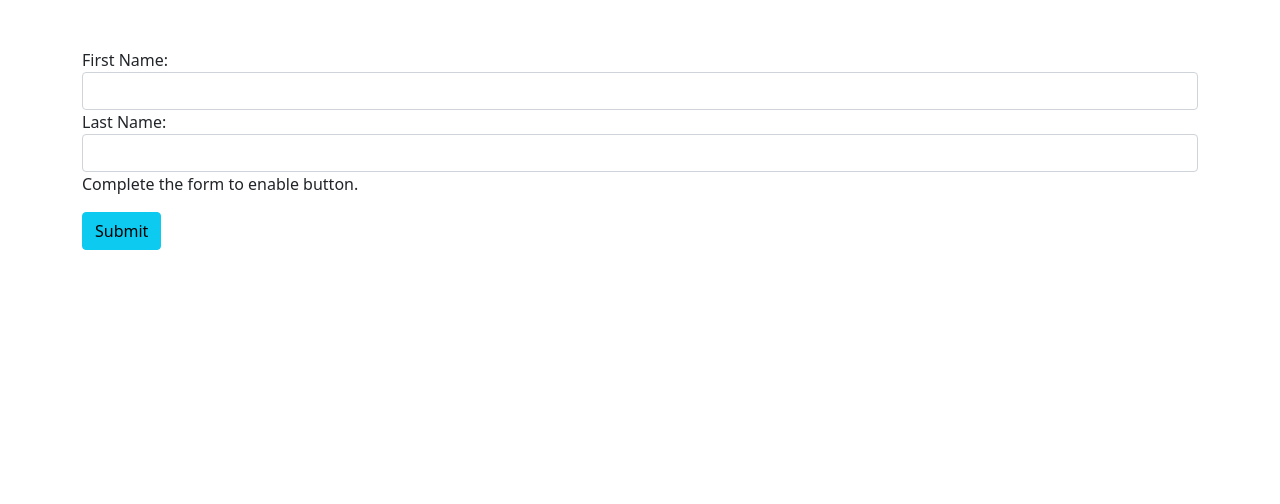
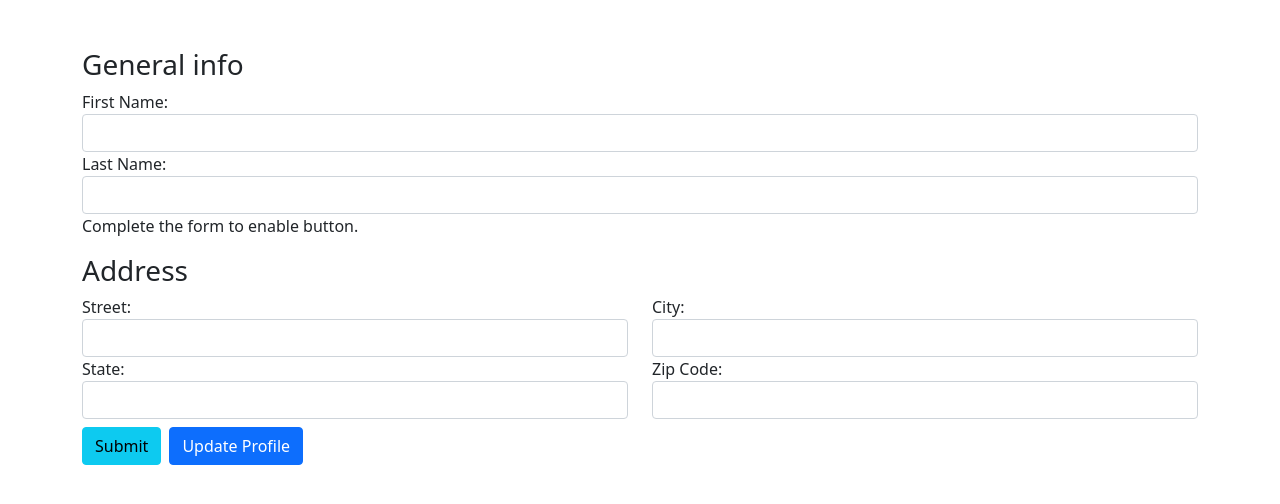
Before and after one commit to kouameYao/angular-forms, an Angular app: page / in a window 1280 px wide. Shown: the top 504 px of the page. Built offline with nearby package versions, Linux system fonts and the light colour scheme.

Commit message:
Creating nested forms group and update part of that form

```diff
--- a/src/app/profile-editor/profile-editor.component.html
+++ b/src/app/profile-editor/profile-editor.component.html
@@ -1,10 +1,39 @@
 <form [formGroup]="profileForm" (ngSubmit)="onSubmit()">
 
-  <label for="first-name">First Name: </label>
-  <input id="first-name" type="text" class="form-control" formControlName="firstName">
+  <div>
+    <h3>General info</h3>
+    <label for="first-name">First Name: </label>
+    <input id="first-name" type="text" class="form-control" formControlName="firstName">
 
-  <label for="last-name">Last Name: </label>
-  <input id="last-name" type="text" class="form-control" formControlName="lastName">
-  <p>Complete the form to enable button.</p>
-  <button type="submit" class="btn btn-info" [disabled]="!profileForm.valid">Submit</button>
+    <label for="last-name">Last Name: </label>
+    <input id="last-name" type="text" class="form-control" formControlName="lastName">
+    <p>Complete the form to enable button.</p>
+  </div>
+
+  <div formGroupName="address">
+    <h3>Address</h3>
+
+    <div class="row">
+      <div class="col">
+        <label for="street">Street: </label>
+        <input id="street" class="form-control" type="text" formControlName="street">
+      </div>
+      <div class="col">
+        <label for="city">City: </label>
+        <input id="city" class="form-control" type="text" formControlName="city">
+      </div>
+    </div>
+    <div class="row">
+      <div class="col">
+        <label for="state">State: </label>
+        <input id="state" class="form-control" type="text" formControlName="state">
+    </div>
+    <div class="col">
+      <label for="zip">Zip Code: </label>
+      <input id="zip" class="form-control" type="text" formControlName="zip">
+    </div>
+    </div>
+  </div>
+  <button type="submit" class="btn btn-info mt-2 me-2" [disabled]="!profileForm.valid">Submit</button>
+  <button type="button" class="btn btn-primary mt-2" (click)="updateProfile()">Update Profile</button>
 </form>
--- a/src/app/profile-editor/profile-editor.component.ts
+++ b/src/app/profile-editor/profile-editor.component.ts
@@ -9,9 +9,16 @@ import { FormGroup, FormControl } from '@angular/forms';
 export class ProfileEditorComponent implements OnInit {
 
   profileForm = new FormGroup({
-    firstName : new FormControl(''),
-    lastName : new FormControl(''),
-  })
+    firstName: new FormControl(''),
+    lastName: new FormControl(''),
+    address: new FormGroup({
+      street: new FormControl(''),
+      city: new FormControl(''),
+      state: new FormControl(''),
+      zip: new FormControl('')
+    })
+  });
+
   constructor() { }
 
   ngOnInit(): void {
@@ -21,4 +28,13 @@ export class ProfileEditorComponent implements OnInit {
     console.warn(this.profileForm.value);
   }
 
+  updateProfile() {
+    this.profileForm.patchValue({
+      firstName: 'Nancy',
+      address: {
+        street: '123 Drew Street'
+      }
+    });
+  }
+
 }
```
